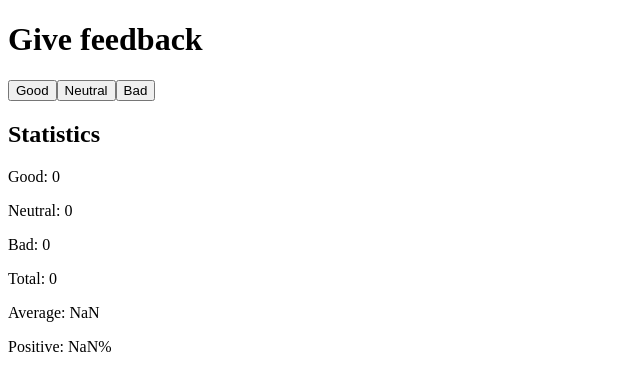
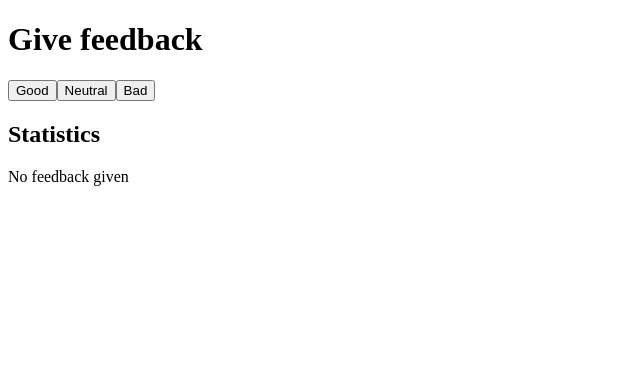
Before and after one commit to MichelPescina/FullStackOpen-Answers, a React (Vite) app in the folder part1/unicafe/: page / in a window 1280 px wide. Shown: the top 390 px of the page, without its empty margins (0-640 px from the left). Built offline with nearby package versions, Linux system fonts and the light colour scheme.

Commit message:
Finished exercise 1.9

```diff
--- a/part1/unicafe/src/App.jsx
+++ b/part1/unicafe/src/App.jsx
@@ -5,7 +5,9 @@ const Statistic = ({text, value, isPercentage = false}) => {
 }
 
 const Statistics = ({stats}) => {
-  let elements = Object.entries(stats).map((entry, i) => {
+  let elements = null
+  if (stats.Total > 0) {
+    elements = Object.entries(stats).map((entry, i) => {
       let elem = null
       if (typeof(entry[1]) == "object") {
         elem = <Statistic
@@ -22,9 +24,11 @@ const Statistics = ({stats}) => {
           value={entry[1]}
         ></Statistic>
       }
-    return elem;
+      return elem
     })
-  return elements;
+  }
+  else elements = <p>No feedback given</p>
+  return elements
 }
 
 const Button = ({text, clickHandler}) => {
```
Lines whose indentation alone changed are shown as unchanged.
